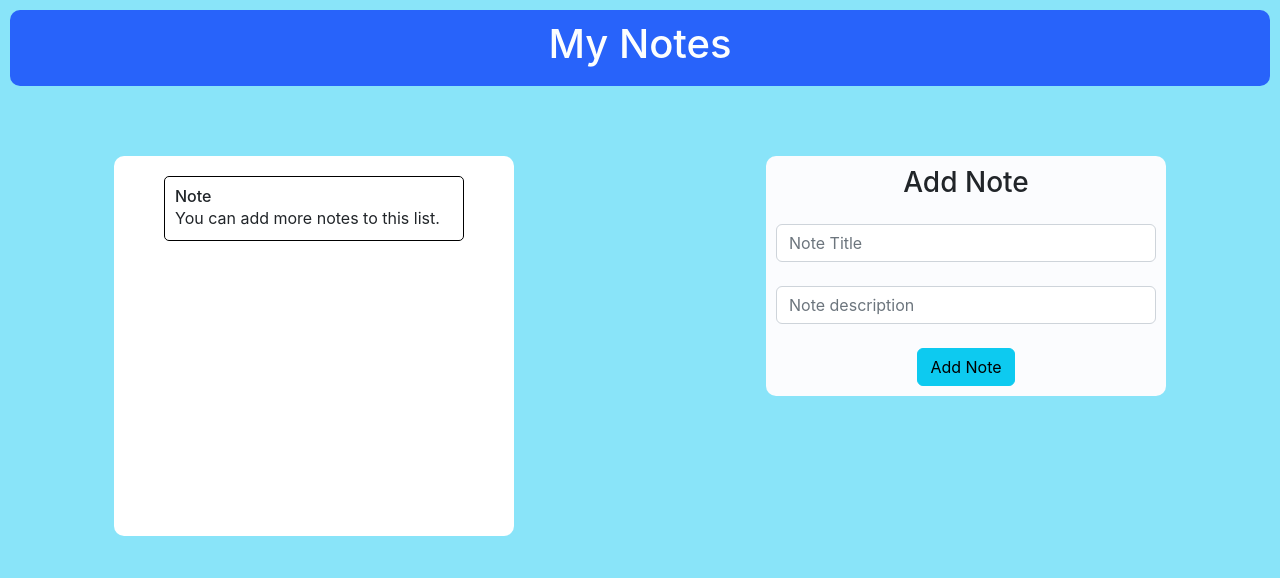
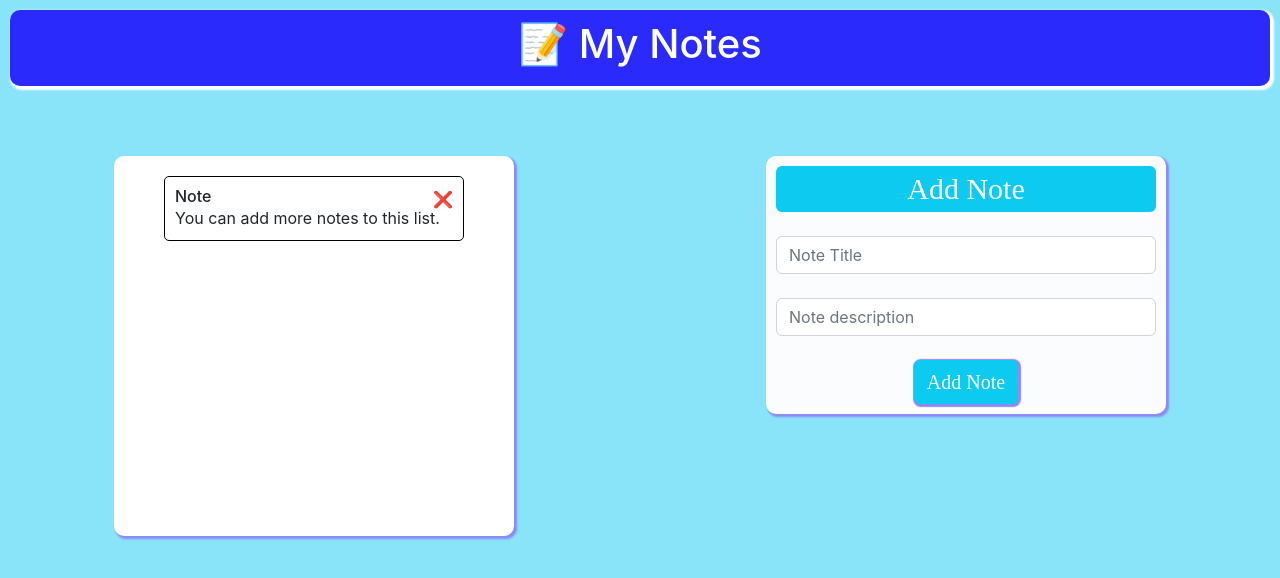
Before and after one commit to JagrutiMahajan04/react-tiny-notes, a React (Create React App) app: page / in a window 1280 px wide. Shown: the top 578 px of the page. Built offline with nearby package versions, Linux system fonts and the light colour scheme.

Commit message:
note deleted function added

```diff
--- a/src/components/Note/Note.css
+++ b/src/components/Note/Note.css
@@ -7,6 +7,7 @@
     display: block;
     margin-left: auto;
     margin-right: auto;
+    position: relative;
 }
 
 .card-note-title{
@@ -15,3 +16,11 @@
 .card-note-content{
     margin: 0;
 }
+
+.delete-button{
+    position: absolute;
+    top:10px;
+    right: 10px;
+    cursor: pointer;
+
+}
--- a/src/components/Note/Note.js
+++ b/src/components/Note/Note.js
@@ -1,11 +1,34 @@
 import React from 'react'
+import swal from 'sweetalert'
 import "./Note.css"
 
-function Note({title,content}){
+function Note({title,content, noteIndex}){
+
+    function deleteNote(){
+
+
+        const notes = localStorage.getItem("notes");
+        if(notes)
+        {
+            const temp = JSON.parse(notes);
+            temp.splice(noteIndex, 1);
+            localStorage.setItem("notes",JSON.stringify(temp));
+        }
+
+        swal({
+            title: "Deleted!",
+            text: "Your Note has been Deleted Successfully.!",
+            icon: "success",
+          })
+
+          //triggers useEffect in Home.jss
+          window.location.reload();
+    }
     return(
         <div className='card-note'>
             <h6 className='card-note-title'>{title}</h6>
             <p className='card-note-content'>{content}</p>
+            <span className='delete-button' onClick={deleteNote}>❌</span>
             </div>
     )
 }
--- a/src/views/Home/Home.css
+++ b/src/views/Home/Home.css
@@ -2,10 +2,10 @@
     padding:10px;
     margin:10px;
     border-radius: 10px;
-    box-shadow: 1px 1px 5px 1 rgba(39, 2, 250, 0.2);
+    box-shadow: 2px 2px 2px 2px white;
     margin-bottom: 20px;
     color: rgb(252, 254, 254);
-    background-color: rgb(40, 99, 250);
+    background-color:#2a2afd;
 }
 .app-title{
     text-align: center;
@@ -21,6 +21,9 @@
     border-radius: 10px;
     height: 380px;
     overflow-y:scroll;
+    box-shadow: 2px 2px 2px 1px rgb(139, 139, 246);
+
+
 }
 .note-editor-container{
     background-color: rgb(251, 252, 254);
@@ -31,8 +34,26 @@
     margin-right: auto;
     border-radius: 10px;
     max-height: 380px;
+    box-shadow: 2px 2px 2px 1px rgb(139, 139, 246);
 }
 .add-note-button-container{
     display: flex;
     justify-content: center;
 }
+.add-heading{
+    color: white;
+    padding: 5px;
+    font-size: 30px;
+    font-family: 'Times New Roman', Times, serif;
+    border-radius: 6px;
+}
+.add-button{
+    color:white;
+    font-size: 20px;
+    font-family: 'Times New Roman', Times, serif;
+    box-shadow: 1px 1px 1px 2px rgb(139, 139, 246);
+}
+.add-button:hover{
+    color: white;
+    background-color: blue;
+}
--- a/src/views/Home/Home.js
+++ b/src/views/Home/Home.js
@@ -1,4 +1,4 @@
-import React, { useState, UseEffect } from 'react'
+import React, { useState, UseEffect, useEffect } from 'react'
 import './Home.css';
 
 import Note from '../../components/Note/Note';
@@ -11,9 +11,22 @@ function Home() {
       title: "Note ",
       content: "You can add more notes to this list."
     },
+  ])
+  //triggers initially 1st
+  useEffect(()=>{
+    const notes = localStorage.getItem("notes")
+    if(notes){
+      setNotes(JSON.parse(notes))
+    }
 
+  }, [])
 
-  ])
+  //triggers when notes changes
+  useEffect(()=>{
+     if(notes.length > 1){
+      localStorage.setItem("notes",JSON.stringify(notes))
+     }
+  }, [notes])
 
   const [title,setTitle]= useState("")
   const [content,setContent]= useState("")
@@ -57,7 +70,7 @@ function Home() {
   return (
     <div>
       <div className='app-title-container'>
-        <h1 className='app-title'>My Notes</h1>
+        <h1 className='app-title'>📝 My Notes</h1>
       </div>
       <div className='row'>
         <div className='col-md-6'>
@@ -65,7 +78,7 @@ function Home() {
             {
               notes.map((note, index) => {
                 return (
-                  <Note title={note.title} content={note.content} />
+                  <Note title={note.title} content={note.content} noteIndex={index} />
                 )
               })
             }
@@ -75,14 +88,14 @@ function Home() {
 
         <div className='col-md-6'>
           <div className='note-editor-container'>
-            <h3 className='text-center'>Add Note</h3>
+            <h3 className='text-center bg-info add-heading ' >Add Note</h3>
             <form>
               <div>
                 <input type="text" value={title} onChange={(e)=>{setTitle(e.target.value)}} className='form-control mt-4 ' placeholder='Note Title' />
                 <input type="text"  value={content} onChange={(e)=>{setContent(e.target.value)}}className='form-control mt-4 ' placeholder='Note description' />
               </div>
               <div className='add-note-button-container'>
-              <button  type="button"className='btn btn-info mt-4' onClick={addNote}>Add Note</button>
+              <button  type="button"className='btn btn-info mt-4 add-button' onClick={addNote}>Add Note</button>
               </div>
             </form>
 
```
